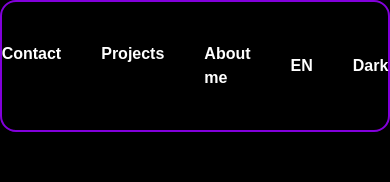
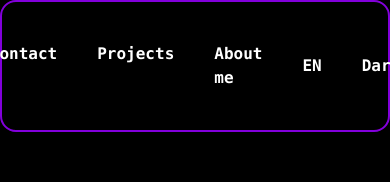
Before and after one commit to Rafael12Ma/Cv, a Next.js app: page /about in a window 390 px wide. Shown: the top 182 px of the page. Built offline with nearby package versions, Linux system fonts and the light colour scheme.

Commit message:
second try iphone

```diff
--- a/components/Navigation/Navigation.jsx
+++ b/components/Navigation/Navigation.jsx
@@ -8,12 +8,12 @@ export default function Navigation() {
         xs:text-[0.5rem]
         sm:text-[0.7rem]
         md-text[1rem]
-        lg:text-[1.3rem]
-        xl:text-[1.7rem]
-        2xl:text-[2rem]
-        3xl:text-[2.3rem]
+        lg:text-[1.15rem]
+        xl:text-[1.5rem]
+        2xl:text-[1.8rem]
+        3xl:text-[2.rem]
       border-purple-700 border-2
-        font-semibold rounded-2xl gap-10"
+        font-semibold font-mono rounded-2xl gap-10"
       >
         <Link href="/contact">Contact</Link>
         <Link href="/projects">Projects</Link>
```
